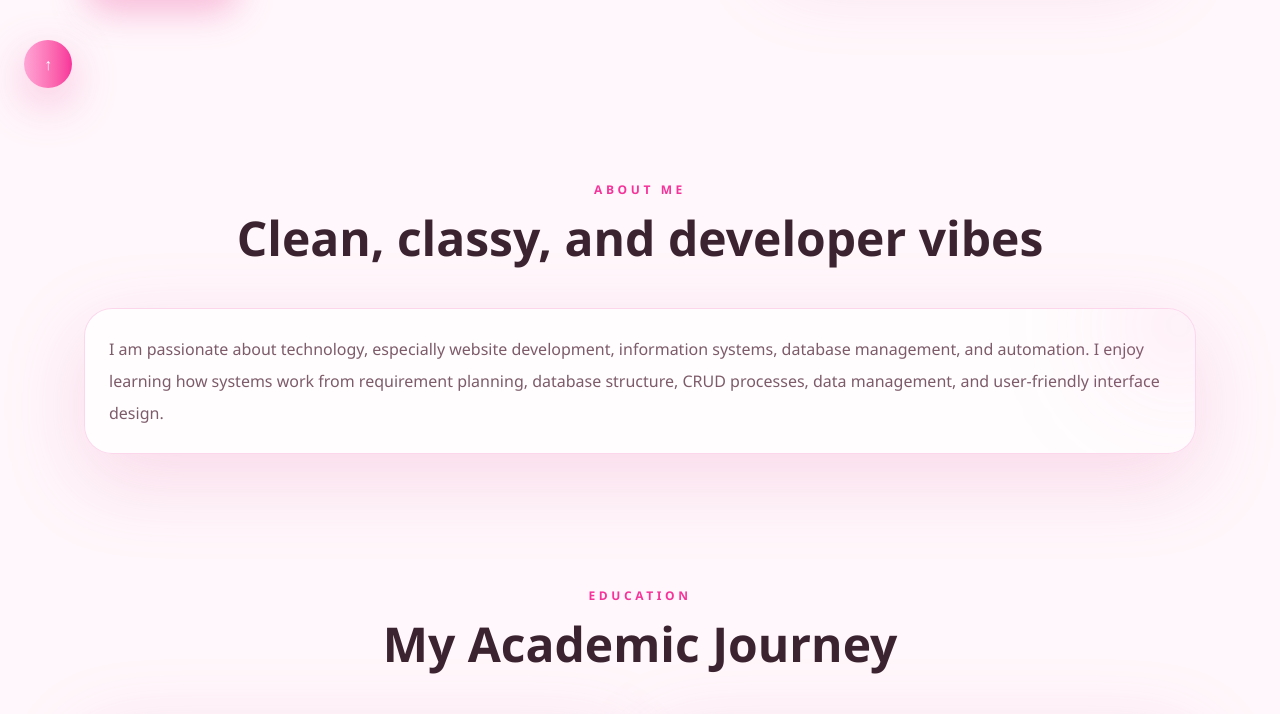
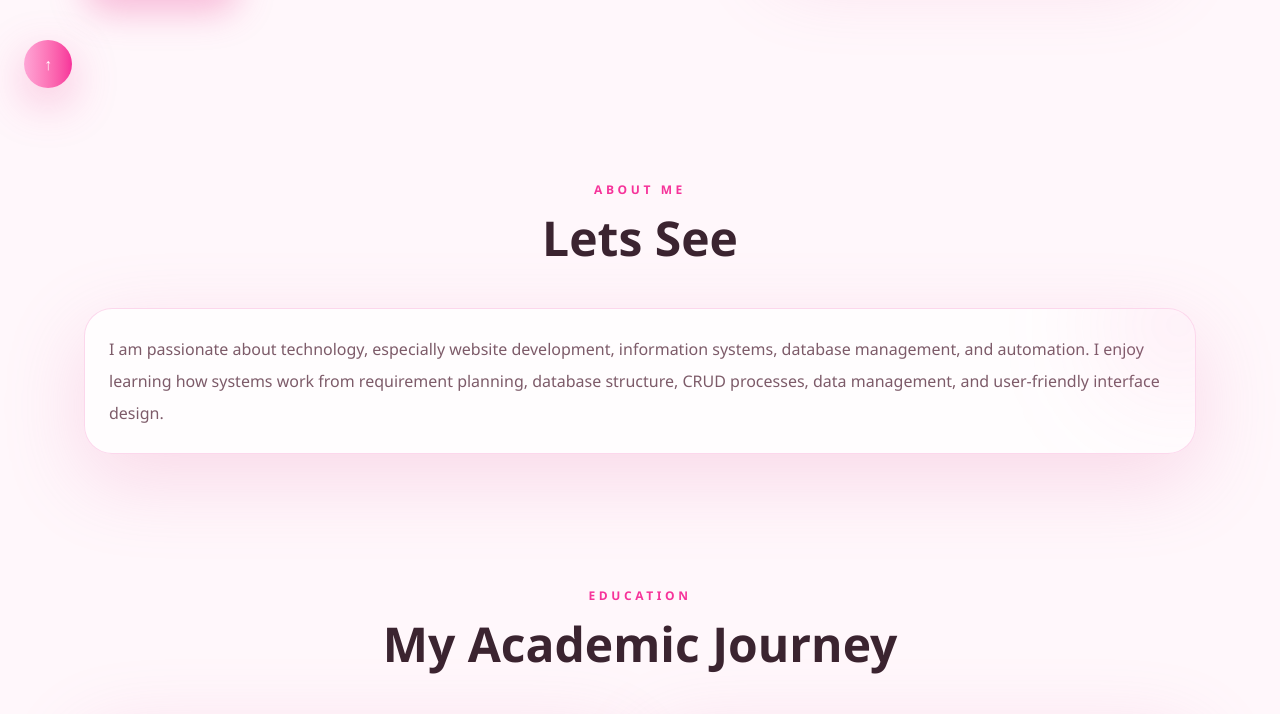
Before and after one commit to cyizzievielle/portofolio-cisa, a React (Vite) app: page / in a window 1280 px wide. Shown: the part 688-1402 px from the top of the page. Built offline with nearby package versions, Linux system fonts and the light colour scheme.

Commit message:
update portfolio

```diff
--- a/src/App.tsx
+++ b/src/App.tsx
@@ -349,13 +349,12 @@ const certificates = [
       <div className="pointer-events-none fixed left-10 top-32 -z-10 h-56 w-56 rounded-full bg-pink-400/20 blur-3xl animate-soft-pulse" />
       <div className="pointer-events-none fixed bottom-10 right-10 -z-10 h-72 w-72 rounded-full bg-fuchsia-400/20 blur-3xl animate-soft-pulse" />
 
-      <header
-        className={`fixed top-0 z-50 w-full border-b ${
+      <header className={`fixed top-0 z-50 w-full border-b shadow-[0_5px_25px_rgba(236,72,153,0.15)] ${
           dark
             ? "bg-[#12070d] border-pink-300/20"
             : "bg-[#fff7fb] border-pink-200"
-        }`}
-      >
+        }`}>
+
         <nav className="mx-auto flex max-w-6xl items-center justify-between px-5 py-4">
           <a href="#" className="text-xl font-extrabold tracking-wide text-pink-500">
             Cisa.dev
@@ -456,7 +455,7 @@ const certificates = [
 </Card>
         </section>
         <section id="about" className="reveal mx-auto max-w-6xl px-5 py-16">
-          <SectionTitle label="About Me" title="Clean, classy, and developer vibes" />
+          <SectionTitle label="About Me" title="Lets See" />
           <Card dark={dark}>
             <p className={`leading-8 ${muted}`}>
               I am passionate about technology, especially website development, information systems,
```
